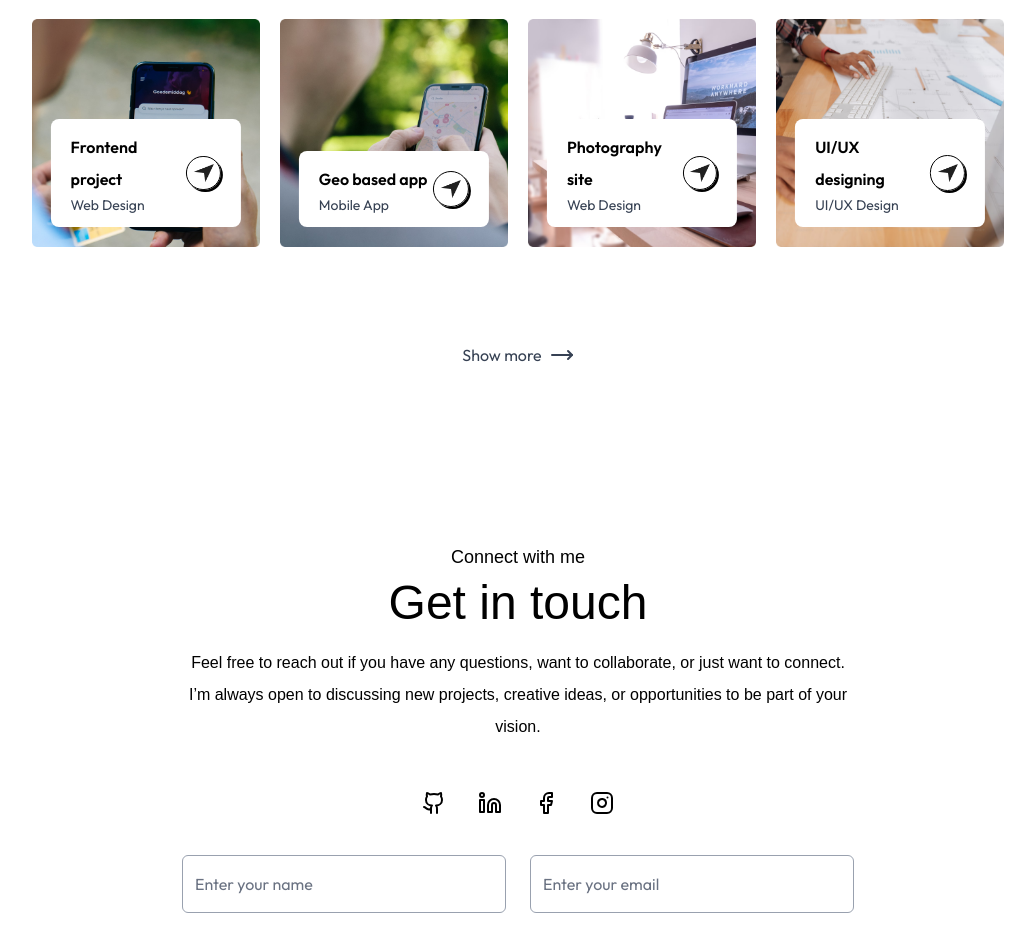
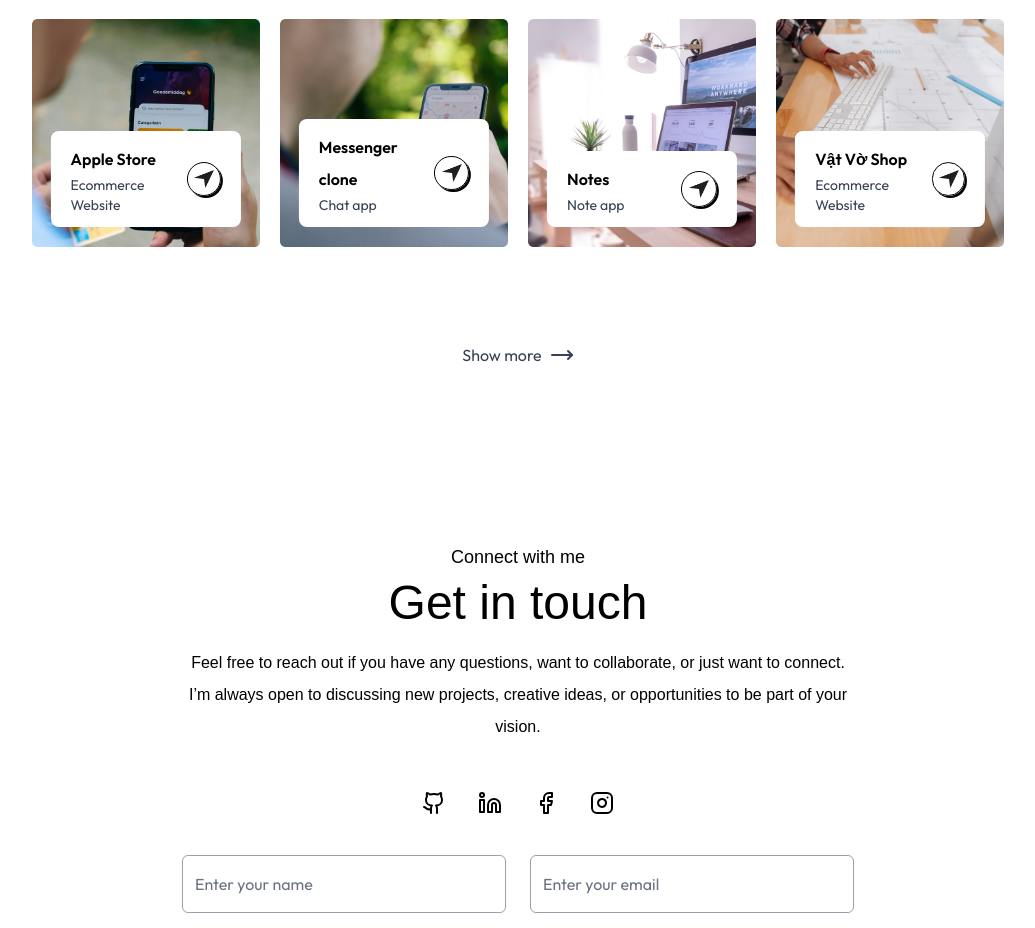
Before and after one commit to nnguyennam2003/Portfolio, a Next.js app: page / in a window 1280 px wide. Shown: the part 2640-3568 px from the top of the page, without its empty margins (122-1157 px from the left). Built offline with nearby package versions, Linux system fonts and the light colour scheme; a web font is replaced by a local one.

Commit message:
add proj

```diff
--- a/app/components/Work.jsx
+++ b/app/components/Work.jsx
@@ -28,9 +28,9 @@ export default function Work() {
                                         {project.description}
                                     </p>
                                 </div>
-                                <div className='border rounded-full border-black w-9 aspect-square flex items-center justify-center shadow-[2px_2px_0_#000] group-hover:bg-lime-300 transition'>
+                                <a href={project.demo} target='_blank' className='border rounded-full border-black w-9 aspect-square flex items-center justify-center shadow-[2px_2px_0_#000] group-hover:bg-lime-300 transition'>
                                     <Image src={assets.send_icon} alt={project.title} className='w-5' />
-                                </div>
+                                </a>
                             </div>
                         </div>
                     </div>
--- a/assets/assets.js
+++ b/assets/assets.js
@@ -66,24 +66,28 @@ export const assets = {
 
 export const workData = [
     {
-        title: 'Frontend project',
-        description: 'Web Design',
+        title: 'Apple Store',
+        description: 'Ecommerce Website',
         bgImage: work1,
+        demo: 'https://shop-dunk-zeta.vercel.app/'
     },
     {
-        title: 'Geo based app',
-        description: 'Mobile App',
+        title: 'Messenger clone',
+        description: 'Chat app',
         bgImage: work2,
+        demo: 'https://chat-app-mern-yrpv.onrender.com/'
     },
     {
-        title: 'Photography site',
-        description: 'Web Design',
+        title: 'Notes',
+        description: 'Note app',
         bgImage: work3,
+        demo: 'https://note-app-mern-wheat.vercel.app/'
     },
     {
-        title: 'UI/UX designing',
-        description: 'UI/UX Design',
+        title: 'Vật Vờ Shop',
+        description: 'Ecommerce Website',
         bgImage: work4,
+        demo: 'https://vat-vo-shop.vercel.app/'
     },
 ]
 
```
